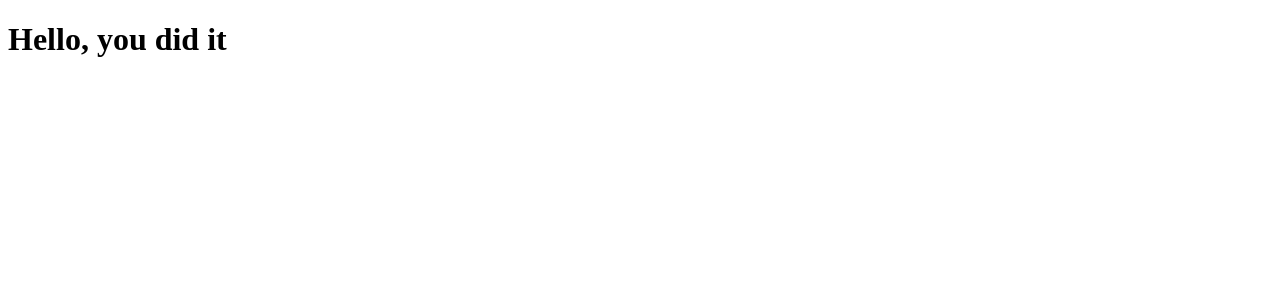
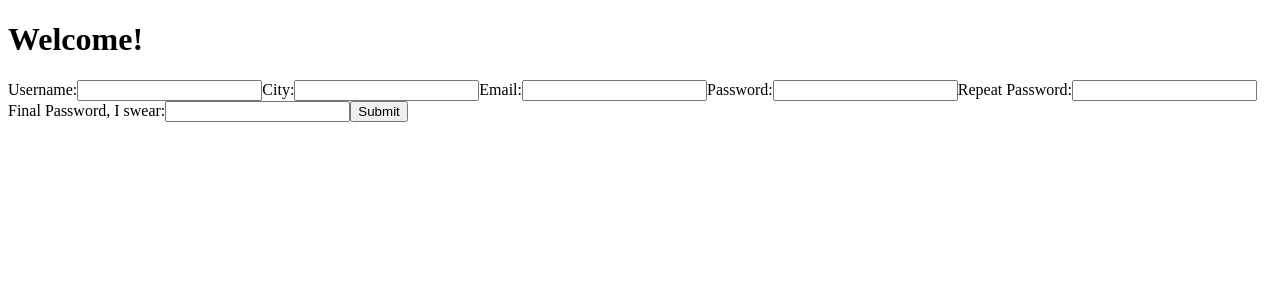
Before and after one commit to VadimPusiak788/delivery, a React app in the folder frontend/: page / in a window 1280 px wide. Shown: the top 300 px of the page. Built offline with nearby package versions, Linux system fonts and the light colour scheme; the HTML template or start-up script is replaced by a standard one.

Commit message:
Add registration form

```diff
--- a/frontend/src/components/App.js
+++ b/frontend/src/components/App.js
@@ -1,5 +1,126 @@
 import React, { Component } from 'react';
 import { render } from "react-dom";
+
+
+class RegistrationForm extends Component {
+    constructor(props) {
+        super(props);
+        this.state = {
+            username: "",
+            email: "",
+            password1: "",
+            password2: "",
+            city: "",
+            password: "",
+        };
+
+        this.handleUsername = this.handleUsername.bind(this);
+        this.handleEmail = this.handleEmail.bind(this);
+        this.handlePassword1 = this.handlePassword1.bind(this);
+        this.handlePassword2 = this.handlePassword2.bind(this);
+        this.handleCity = this.handleCity.bind(this);
+        this.handlePassword = this.handlePassword.bind(this);
+        this.handleSubmit = this.handleSubmit.bind(this);
+    }
+
+    handleUsername(e) {
+        this.setState({username: event.target.value});
+    }
+
+    handleEmail(e) {
+        this.setState({email: event.target.value});
+    }
+
+    handleCity(e) {
+        this.setState({city: event.target.value});
+    }
+
+    handlePassword1(e) {
+        this.setState({password1: event.target.value});
+    }
+
+    handlePassword2(e) {
+        this.setState({password2: event.target.value});
+    }
+
+    handlePassword(e) {
+        this.setState({password: event.target.value});
+    }
+
+    handleSubmit(e) {
+        e.preventDefault();
+        const data = this.state;
+        console.log(data);
+        const url = '/api/registration/courier/';
+        fetch(url, {
+            method: 'POST',
+            body: JSON.stringify(data),
+            headers: {
+                'Content-Type': 'application/json'
+            }
+        })
+            .then(r => console.log(r))
+    }
+
+    render() {
+        return (
+            <form onSubmit={this.handleSubmit}>
+                <label>
+                    Username:
+                    <input type="text"
+                        value={this.state.username}
+                        onChange={this.handleUsername}
+                    />
+                </label>
+                <label>
+                    City:
+                    <input type="text"
+                        value={this.state.city}
+                        onChange={this.handleCity}
+                    />
+                </label>
+                <label>
+                    Email:
+                    <input type="text"
+                        value={this.state.email}
+                        onChange={this.handleEmail}
+                    />
+                </label>
+                <label>
+                    Password:
+                    <input type="password"
+                        value={this.state.password1}
+                        onChange={this.handlePassword1}
+                    />
+                </label>
+                <label>
+                    Repeat Password:
+                    <input type="password"
+                        value={this.state.password2}
+                        onChange={this.handlePassword2}
+                    />
+                </label>
+                <label>
+                    Final Password, I swear:
+                    <input type="password"
+                        value={this.state.password}
+                        onChange={this.handlePassword}
+                    />
+                </label>
+                <input type="submit" value="Submit" />
+            </form>
+        )
+    }
+}
+
+function Welcome(props) {
+    return (
+        <div>
+            <h1> Welcome! </h1>
+            <RegistrationForm/>
+        </div>
+    )
+}
 
 class App extends Component {
     constructor(props) {
@@ -13,11 +134,7 @@ class App extends Component {
 
 
     render() {
-    return (
-      <h1>
-        Hello, you did it
-      </h1>
-    );
+        return <Welcome/>
     }
 }
 
```
Lines whose indentation alone changed are shown as unchanged.
